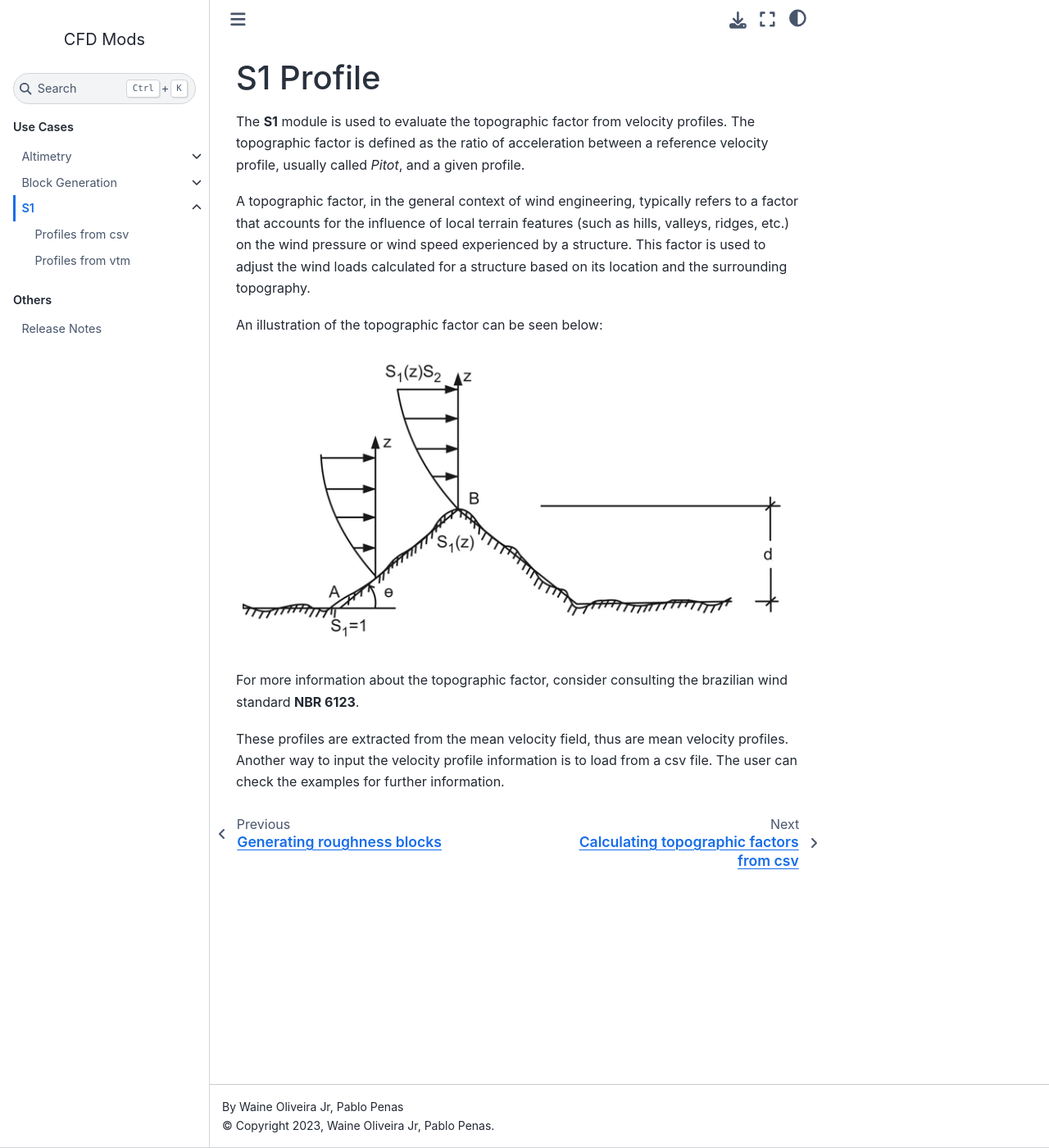
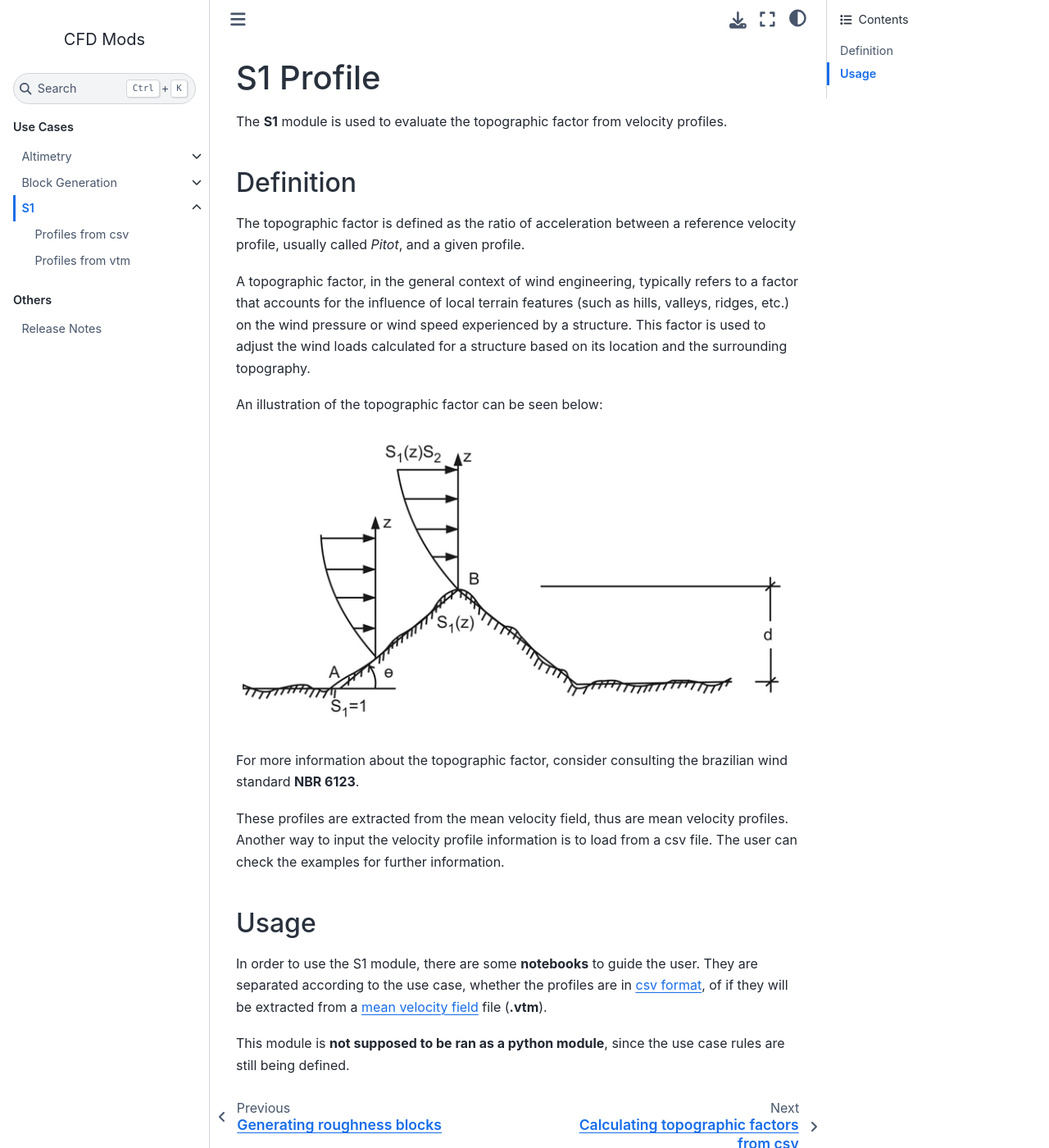
Before and after one commit to AeroSim-CFD/cfdmod, a Sphinx documentation site: the page built from docs/source/use_cases/s1/index.rst, in a window 1280 px wide and 1400 px high. Shown: the whole window at 82% size. Built offline with Sphinx 7.4.7 and the Sphinx Book theme 1.1.4, drawn with Linux system fonts in a browser that asks for light colours.

Commit message:
docs update

```diff
--- a/docs/source/use_cases/s1/index.rst
+++ b/docs/source/use_cases/s1/index.rst
@@ -3,6 +3,10 @@ S1 Profile
 **********
 
 The **S1** module is used to evaluate the topographic factor from velocity profiles.
+
+Definition
+^^^^^^^^^^
+
 The topographic factor is defined as the ratio of acceleration between a reference velocity profile, usually called *Pitot*, and a given profile.
 
 A topographic factor, in the general context of wind engineering, typically refers to a factor that accounts for the influence of local terrain features (such as hills, valleys, ridges, etc.) on the wind pressure or wind speed experienced by a structure.
@@ -18,6 +22,14 @@ These profiles are extracted from the mean velocity field, thus are mean velocit
 Another way to input the velocity profile information is to load from a csv file.
 The user can check the examples for further information.
 
+Usage
+^^^^^
+
+In order to use the S1 module, there are some **notebooks** to guide the user.
+They are separated according to the use case, whether the profiles are in `csv format <profiles_from_csv.ipynb>`_, of if they will be extracted from a `mean velocity field <profiles_from_vtm.ipynb>`_ file (**.vtm**).
+
+This module is **not supposed to be ran as a python module**, since the use case rules are still being defined.
+
 .. toctree::
    :maxdepth: -1
    :hidden:
```
